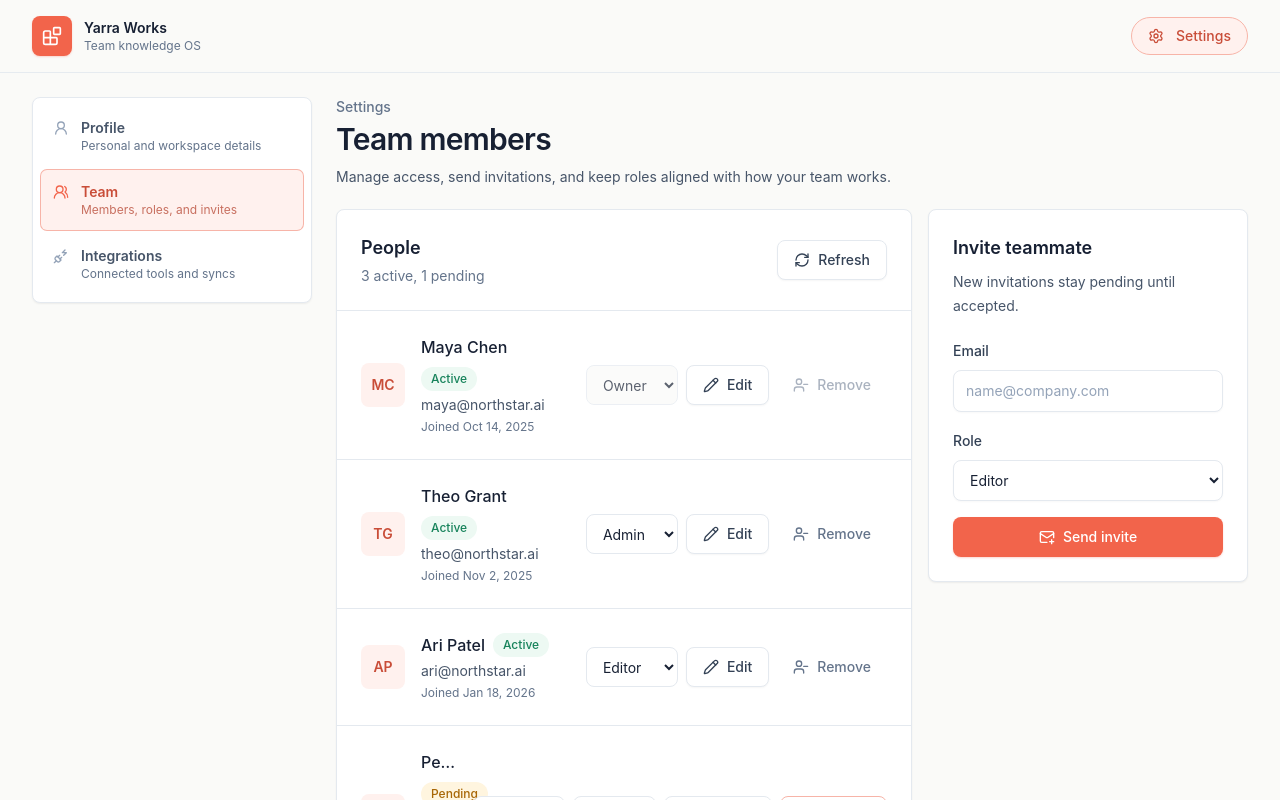
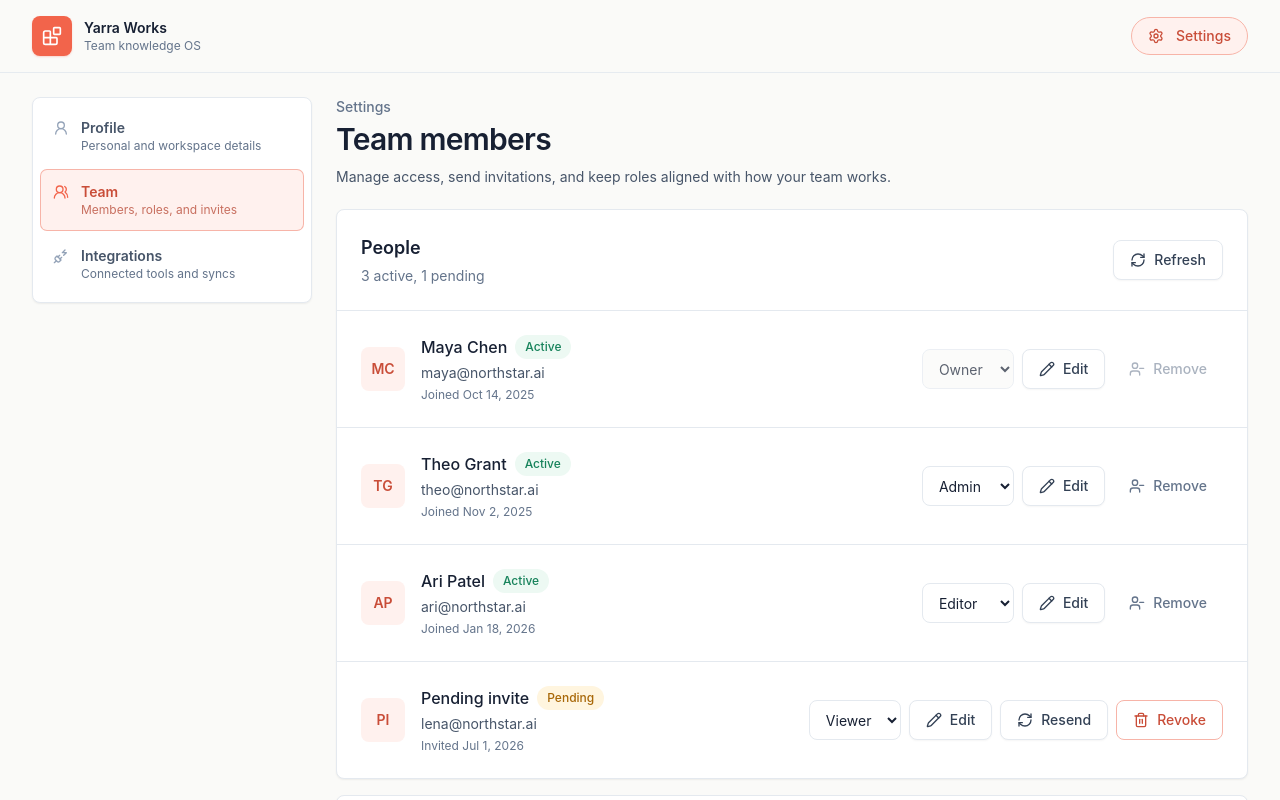
Before and after one commit to farrukhh25-AA/fictional-saas-settings, a React (Vite) app: page /settings/team in a window 1280 px wide. Shown: the top 800 px of the page. Built offline with nearby package versions, Linux system fonts and the light colour scheme.

Commit message:
Widen team members people section

```diff
--- a/src/pages/TeamPage.tsx
+++ b/src/pages/TeamPage.tsx
@@ -123,7 +123,7 @@ export function TeamPage() {
         </p>
       </div>
 
-      <div className="grid gap-4 md:grid-cols-[1fr_320px]">
+      <div className="grid gap-4 2xl:grid-cols-[minmax(0,1fr)_300px]">
         <Panel className="overflow-hidden">
           <div className="flex flex-col gap-3 border-b border-[#e4e9ef] p-5 sm:flex-row sm:items-center sm:justify-between sm:p-6">
             <div>
@@ -405,7 +405,7 @@ function MemberRow({
   const isPending = member.status === 'pending';
 
   return (
-    <div className="grid gap-4 p-5 sm:grid-cols-[1fr_auto] sm:items-center sm:p-6">
+    <div className="grid gap-4 p-5 xl:grid-cols-[minmax(0,1fr)_auto] xl:items-center sm:p-6">
       <div className="flex min-w-0 items-center gap-4">
         <div className="flex h-11 w-11 shrink-0 items-center justify-center rounded-lg bg-[#fff1ee] text-sm font-semibold text-[#c94d38]">
           {isPending ? 'PI' : initials(member.name)}
@@ -426,7 +426,7 @@ function MemberRow({
         </div>
       </div>
 
-      <div className="flex flex-wrap items-center gap-2 sm:justify-end">
+      <div className="flex flex-wrap items-center gap-2 xl:justify-end">
         <select
           className="min-h-10 rounded-lg border border-[#e4e9ef] bg-white px-3 text-sm disabled:bg-[#fafaf8]"
           value={member.role}
```
